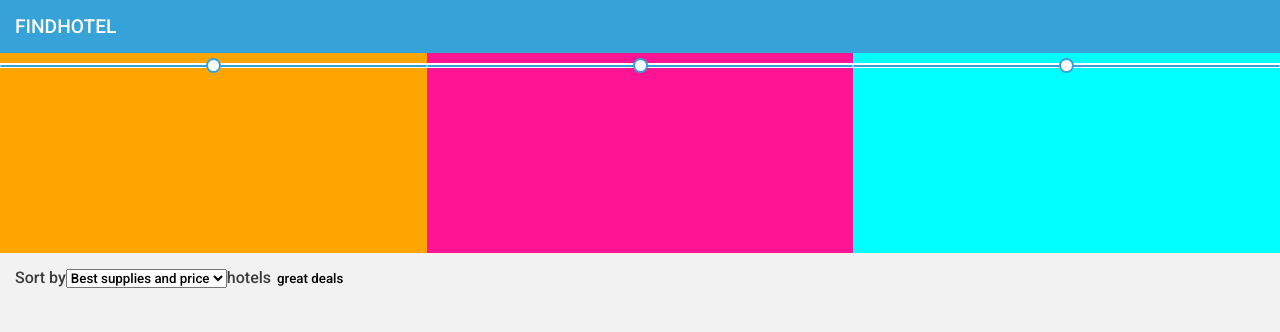
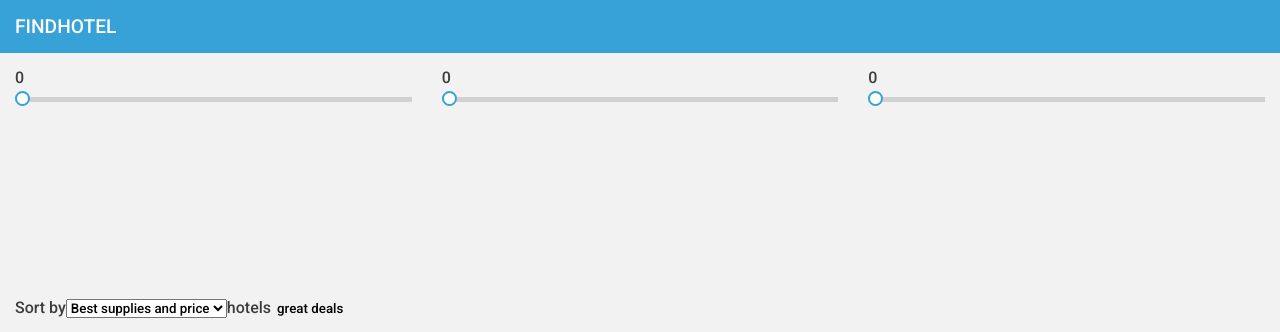
Before and after one commit to se-panfilov/findhotel_test, a Vue app: page / in a window 1280 px wide. Shown: the top 332 px of the page. Built offline with nearby package versions, Linux system fonts and the light colour scheme; grey boxes are pictures that could not be loaded.

Commit message:
fixes for ranges

```diff
--- a/src/components/filters-block.vue
+++ b/src/components/filters-block.vue
@@ -69,9 +69,5 @@
     &__range
       flex 1
       min-height 200px
-      background-color deeppink
-      &:first-of-type
-        background-color orange
-      &:last-of-type
-        background-color aqua
+      padding 15px
 </style>
--- a/src/components/range.vue
+++ b/src/components/range.vue
@@ -1,6 +1,18 @@
 <template>
   <section class="range">
-    <input type="range" class="range__slider" @input="onInput" :style="style">
+    <label class="range__label">
+      <div class="range__txt-container">
+        <span class="range__label-txt" v-text="model" :style="labelStyle"></span>
+      </div>
+      <input type="range"
+             class="range__slider"
+             :min="min"
+             :max="max"
+             v-model="model"
+             @input="onInput"
+             :style="style"
+      >
+    </label>
   </section>
 </template>
 
@@ -9,18 +21,51 @@
     name: 'Range',
     data () {
       return {
-        style: ''
+        style: '',
+        labelStyle: '',
+        model: 0
       }
     },
+    props: {
+      initVal: {
+        type: Number,
+        default: 0
+      },
+      min: {
+        type: Number,
+        default: 0
+      },
+      max: {
+        type: Number,
+        default: 100
+      }
+    },
+    mounted () {
+      this.model = this.initVal
+    },
     methods: {
+      getLabelPosition (value, max) {
+        const onePercent = max / 100
+        return value / onePercent
+      },
+      setStyle (event) {
+        const min = this.min || 0
+        const max = this.min || 100
+        const value = (event.target.value - min) / (max - min)
+        const mainColor = '#37a2d8' // main_color
+        const secondaryColor = '#d1d1d1'
+        // TODO (S.Panfilov) we have to recount to take real percents
+        let labelPosition = this.getLabelPosition(event.target.value, max)
+//        if (labelPosition <= 10) labelPosition = 10
+//        if (labelPosition >= 90) labelPosition = 90
+        this.labelStyle = `margin-left: ${labelPosition}%`
+
+        this.style = `background-image: -webkit-gradient(linear, left top, right top, color-stop(${value}, ${mainColor}),  color-stop(${value}, ${secondaryColor}))`
+      },
       onInput (event) {
-        const min = event.target.min || 0
-        const max = event.target.min || 100
-        const value = (event.target.value - min) / (max - min)
-        const mainColor = '#37a2d8'
-        const secondaryColor = 'white'
-        this.style = `background-image: -webkit-gradient(linear, left top, right top, color-stop(${value}, ${mainColor}),  color-stop(${value}, ${secondaryColor}))`
-        console.info(this.style)
+        this.val = event.target.value + ''
+        this.setStyle(event)
+        this.$emit('change-value', event.target.value)
       }
     }
   }
@@ -29,20 +74,23 @@
 <style lang="stylus" rel="stylesheet/stylus" scoped>
   @import '../assets/variables.styl'
   .range
+    &__txt-container
+      padding 0 25px 0 0
+    &__label-txt
+      display block
     &__slider
       -webkit-appearance none
       width 100%
       margin 7px 0
       height 5px
+      background #d1d1d1
       &:focus
         outline none
       &::-webkit-slider-runnable-track
         width 100%
         height 1px
         cursor pointer
-        background main_color
         border-radius 1px
-        border 1px solid main_color
       &::-webkit-slider-thumb
         border 2px solid main_color
         height 15px
```
